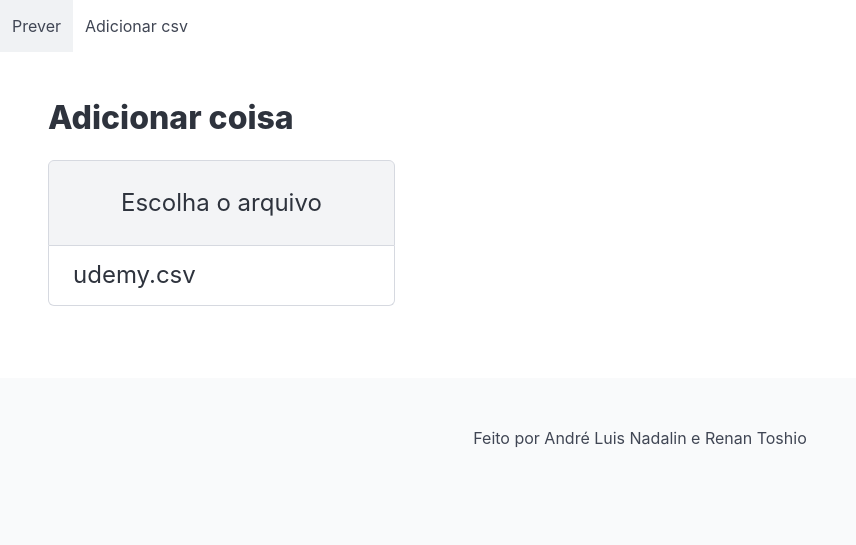
After one commit to andreckw/A1-topicos-especiais, a Flask app: page /adicionar in a window 1280 px wide. The commit adds this page. Shown: the top 545 px of the page, without its empty margins (0-856 px from the left). Run offline with Flask 3, Linux system fonts and the light colour scheme.

Commit message:
Base de html

```diff
--- a/main.py
+++ b/main.py
@@ -4,4 +4,9 @@ from config import app
 
 @app.route("/", methods=["POST", "GET"])
 def index():
-    pass
+    return render_template("/index.html")
+
+
+@app.route("/adicionar", methods=["POST", "GET"])
+def adicionar():
+    return render_template("/adicionar.html")
--- /dev/null
+++ b/templates/adicionar.html
@@ -0,0 +1,30 @@
+{% extends "base.html" %}
+
+{% block titulo %} Index {% endblock %}
+
+{% block corpo %}
+
+    <div class="container is-fullhd">
+        <h2 class="title">Adicionar coisa</h2>
+
+        <form action="#" method="post">
+
+            <div class="file has-name is-boxed is-large">
+                <label class="file-label">
+                    <input class="file-input" type="file" name="arquivo">
+
+                    <span class="file-cta">
+                        <span class="file-label">
+                            Escolha o arquivo
+                        </span>
+                    </span>
+                    <span class="file-name">
+                        udemy.csv
+                    </span>
+                </label>
+            </div>
+
+        </form>
+    </div>
+
+{% endblock %}
--- a/templates/base.html
+++ b/templates/base.html
@@ -7,11 +7,32 @@
             Index
         {% endblock %}
     </title>
+
+    <link rel="stylesheet" href="https://cdn.jsdelivr.net/npm/bulma@1.0.2/css/bulma.min.css">
 </head>
 <body>
-    <section>
+    <nav class="navbar">
+
+        <div class="navbar-menu">
+            <div class="navbar-start">
+                <a href="{{ url_for('index') }}" class="navbar-item">
+                    Prever
+                </a>
+                <a href="{{ url_for('adicionar') }}" class="navbar-item">
+                    Adicionar csv
+                </a>
+            </div>
+        </div>
+
+    </nav>
+
+    <section class="block section">
         {% block corpo %}
         {% endblock %}
     </section>
+
+    <footer class="block footer has-text-centered">
+        Feito por André Luis Nadalin e Renan Toshio
+    </footer>
 </body>
 </html>
```
Also changed, not shown: templates/index.html (+35 -4 lines), README.md.
